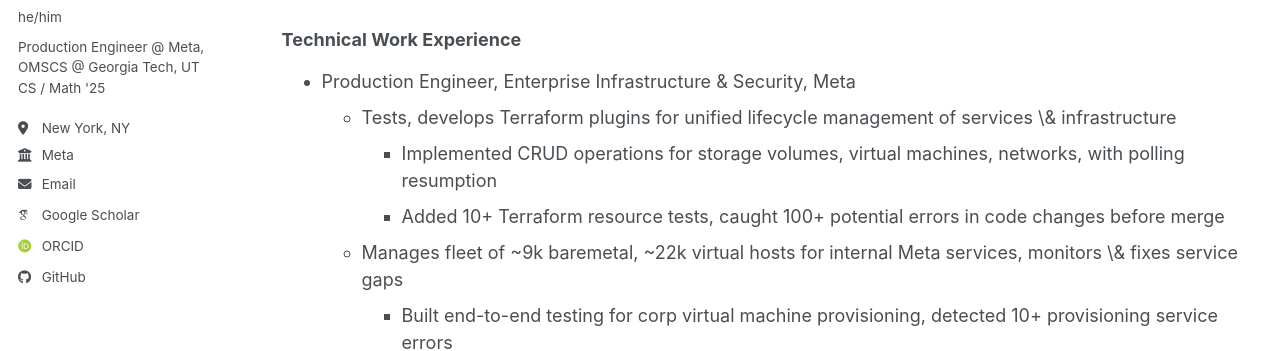
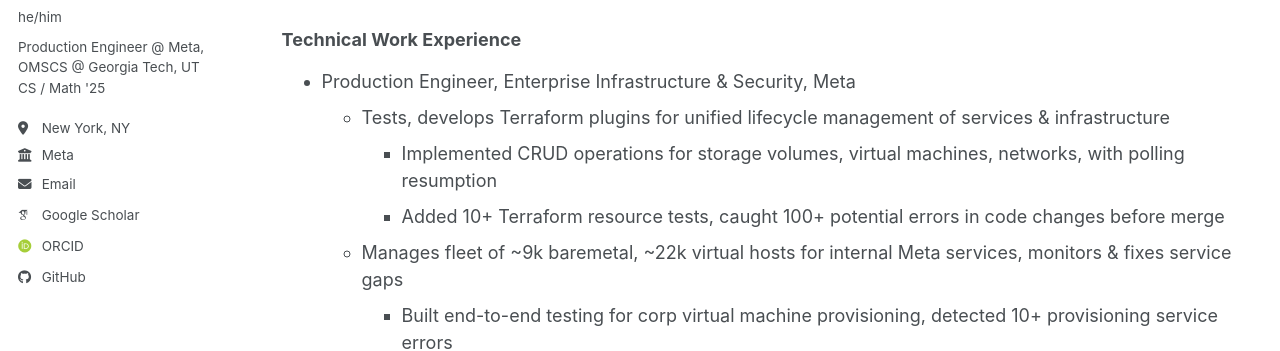
Before and after one commit to zhuolix/zhuolix.github.io, a Jekyll site: the page built from _pages/cv.md, in a window 1280 px wide and 900 px high. Shown: the part 309-660 px from the top of the window. Built offline with Jekyll 4.4.1, drawn with Linux system fonts in a browser that asks for light colours; some web fonts are replaced; a script bundle is joined from its source files by our own code; library files that are not in the unit come from our copies.

Commit message:
fix format

```diff
--- a/_pages/cv.md
+++ b/_pages/cv.md
@@ -18,10 +18,10 @@ redirect_from:
 ### Technical Work Experience
 
 * Production Engineer, Enterprise Infrastructure & Security, Meta
-  * Tests, develops Terraform plugins for unified lifecycle management of services \& infrastructure
+  * Tests, develops Terraform plugins for unified lifecycle management of services & infrastructure
     * Implemented CRUD operations for storage volumes, virtual machines, networks, with polling resumption
     * Added 10+ Terraform resource tests, caught 100+ potential errors in code changes before merge
-  * Manages fleet of ~9k baremetal, ~22k virtual hosts for internal Meta services, monitors \& fixes service gaps
+  * Manages fleet of ~9k baremetal, ~22k virtual hosts for internal Meta services, monitors & fixes service gaps
     * Built end-to-end testing for corp virtual machine provisioning, detected 10+ provisioning service errors
 
 * Software Dev Engineer Intern, Echo Board Platform Software, Amazon
```
